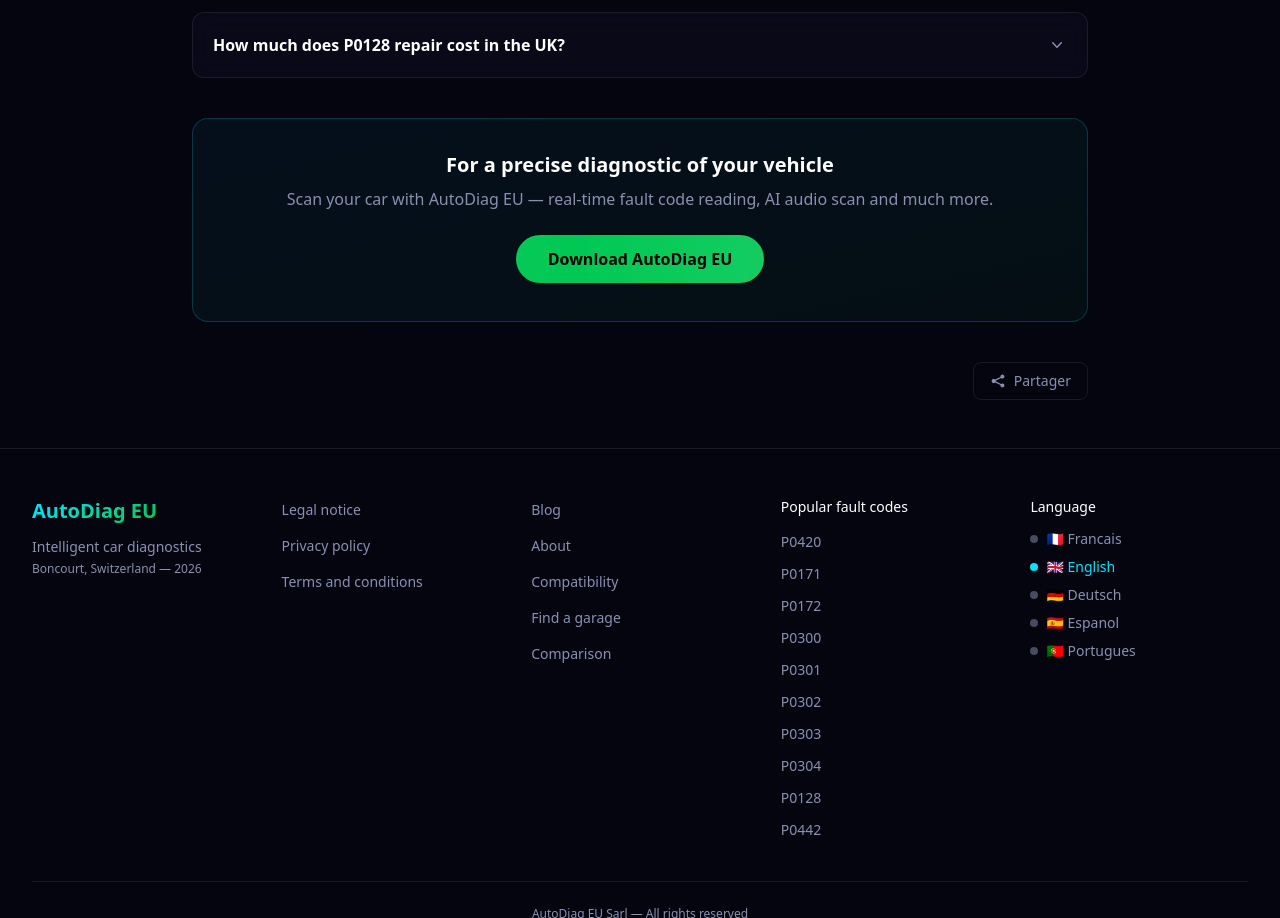
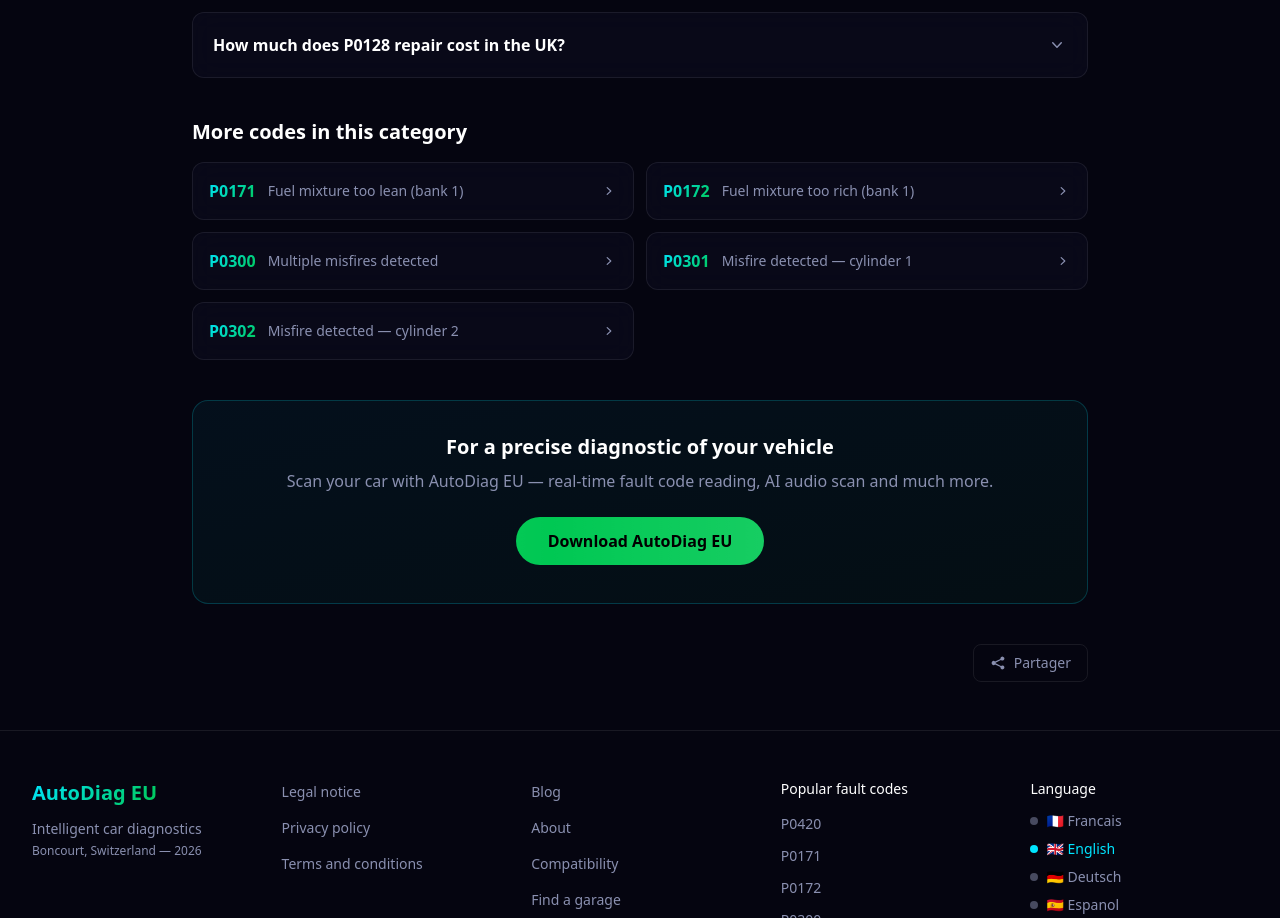
Before and after one commit to autodiag-eu-org/autodiag-eu-site, a Next.js app: page /en/codes/p0128 in a window 1280 px wide. Shown: the part 2361-3279 px from the top of the page. Built offline with nearby package versions, Linux system fonts and the light colour scheme; no server answers.

Commit message:
feat(seo): add related DTC codes section for internal linking

```diff
--- a/app/[locale]/codes/[code]/page.tsx
+++ b/app/[locale]/codes/[code]/page.tsx
@@ -1,6 +1,11 @@
 import type { Metadata } from "next";
 import { notFound } from "next/navigation";
-import { getAllCodes, getDTCByCode, getRelatedDTCs } from "@/lib/dtc";
+import {
+  getAllCodes,
+  getDTCByCode,
+  getRelatedDTCs,
+  getSameCategoryDTCs,
+} from "@/lib/dtc";
 import { generateDTCMetadata } from "@/lib/seo";
 import { locales } from "@/lib/i18n";
 import { getTranslations } from "next-intl/server";
@@ -62,6 +67,7 @@
   }
 
   const relatedDTCs = getRelatedDTCs(dtc.code);
+  const sameCategoryDTCs = getSameCategoryDTCs(dtc.code, 5);
   const t = await getTranslations({ locale, namespace: "codes" });
   const lang = dtcLang(locale);
   const faqData = dtc.faq[lang] ?? dtc.faq.fr;
@@ -89,7 +95,12 @@
     <div className="mx-auto max-w-7xl px-4 py-12 sm:px-6 lg:px-8">
       <Breadcrumbs items={breadcrumbItems} />
       <SchemaMarkup type="FAQPage" data={faqSchema} />
-      <DTCDetail dtc={dtc} relatedDTCs={relatedDTCs} locale={locale} />
+      <DTCDetail
+        dtc={dtc}
+        relatedDTCs={relatedDTCs}
+        sameCategoryDTCs={sameCategoryDTCs}
+        locale={locale}
+      />
     </div>
   );
 }
--- a/components/codes/DTCDetail.tsx
+++ b/components/codes/DTCDetail.tsx
@@ -15,6 +15,7 @@
 interface DTCDetailProps {
   dtc: DTCCode;
   relatedDTCs: DTCCode[];
+  sameCategoryDTCs?: DTCCode[];
   locale?: string;
 }
 
@@ -45,7 +46,12 @@
   );
 }
 
-export default function DTCDetail({ dtc, relatedDTCs, locale = "fr" }: DTCDetailProps) {
+export default function DTCDetail({
+  dtc,
+  relatedDTCs,
+  sameCategoryDTCs = [],
+  locale = "fr",
+}: DTCDetailProps) {
   const t = useTranslations('dtcDetail');
   const isEN = locale === "en";
   const countries = isEN ? COUNTRY_KEYS_EN : COUNTRY_KEYS;
@@ -370,6 +376,41 @@
         </section>
       )}
 
+      {/* Same-category codes (internal linking for SEO) */}
+      {sameCategoryDTCs.length > 0 && (
+        <section className="mb-10">
+          <h3 className="mb-4 text-xl font-bold">
+            {t('sameCategoryTitle')}
+          </h3>
+          <div className="grid gap-3 sm:grid-cols-2">
+            {sameCategoryDTCs.map((entry) => (
+              <Link
+                key={entry.code}
+                href={`/${locale}/codes/${entry.code.toLowerCase()}`}
+                className="group flex items-center gap-3 rounded-xl border border-border bg-glass p-4 backdrop-blur-md transition-all hover:border-cyan/30 hover:bg-cyan/5"
+              >
+                <span className="font-bold text-gradient">{entry.code}</span>
+                <span className="flex-1 text-sm text-secondary group-hover:text-white">
+                  {getLocalised(entry.name, locale)}
+                </span>
+                <svg
+                  className="h-4 w-4 shrink-0 text-secondary transition-colors group-hover:text-cyan"
+                  viewBox="0 0 20 20"
+                  fill="currentColor"
+                  aria-hidden="true"
+                >
+                  <path
+                    fillRule="evenodd"
+                    d="M7.21 14.77a.75.75 0 01.02-1.06L11.168 10 7.23 6.29a.75.75 0 111.04-1.08l4.5 4.25a.75.75 0 010 1.08l-4.5 4.25a.75.75 0 01-1.06-.02z"
+                    clipRule="evenodd"
+                  />
+                </svg>
+              </Link>
+            ))}
+          </div>
+        </section>
+      )}
+
       {/* CTA */}
       <section className="mb-10">
         <div className="rounded-2xl border border-cyan/20 bg-gradient-to-br from-cyan/5 to-green/5 p-8 text-center">
--- a/i18n/de.json
+++ b/i18n/de.json
@@ -678,6 +678,7 @@
     "compatibilityTitle": "Pruefen Sie die Kompatibilitaet Ihres Fahrzeugs",
     "compatibilityResult": "Ihr {brand} {model} ist mit AutoDiag EU kompatibel. Das Protokoll {protocol} unterstuetzt das Auslesen des Codes {code} und {pidsSupported} Echtzeit-PIDs.",
     "relatedTitle": "Verwandte Codes",
+    "sameCategoryTitle": "Weitere Codes in dieser Kategorie",
     "faqTitle": "Haeufig gestellte Fragen",
     "ctaTitle": "Fuer eine praezise Diagnose Ihres Fahrzeugs",
     "ctaDescription": "Scannen Sie Ihr Auto mit AutoDiag EU — Fehlerspeicher in Echtzeit auslesen, KI-Klangdiagnose und vieles mehr.",
--- a/i18n/en.json
+++ b/i18n/en.json
@@ -680,6 +680,7 @@
     "compatibilityTitle": "Check your vehicle's compatibility",
     "compatibilityResult": "Your {brand} {model} is compatible with AutoDiag EU. The {protocol} protocol supports reading code {code} and {pidsSupported} real-time PIDs.",
     "relatedTitle": "Related codes",
+    "sameCategoryTitle": "More codes in this category",
     "faqTitle": "Frequently asked questions",
     "ctaTitle": "For a precise diagnostic of your vehicle",
     "ctaDescription": "Scan your car with AutoDiag EU — real-time fault code reading, AI audio scan and much more.",
--- a/i18n/es.json
+++ b/i18n/es.json
@@ -678,6 +678,7 @@
     "compatibilityTitle": "Comprueba la compatibilidad de tu vehiculo",
     "compatibilityResult": "Tu {brand} {model} es compatible con AutoDiag EU. El protocolo {protocol} permite la lectura del codigo {code} y {pidsSupported} PIDs en tiempo real.",
     "relatedTitle": "Codigos relacionados",
+    "sameCategoryTitle": "Mas codigos de esta categoria",
     "faqTitle": "Preguntas frecuentes",
     "ctaTitle": "Para un diagnostico preciso de tu vehiculo",
     "ctaDescription": "Escanea tu coche con AutoDiag EU — lectura de codigos de averia en tiempo real, diagnostico por sonido con IA y mucho mas.",
--- a/i18n/fr.json
+++ b/i18n/fr.json
@@ -678,6 +678,7 @@
     "compatibilityTitle": "Verifier la compatibilite de votre vehicule",
     "compatibilityResult": "Votre {brand} {model} est compatible avec AutoDiag EU. Le protocole {protocol} permet la lecture du code {code} et {pidsSupported} PIDs en temps reel.",
     "relatedTitle": "Codes associes",
+    "sameCategoryTitle": "Plus de codes dans cette categorie",
     "faqTitle": "Questions frequentes",
     "ctaTitle": "Pour un diagnostic precis de votre vehicule",
     "ctaDescription": "Scannez votre voiture avec AutoDiag EU — lecture des codes DTC en temps reel, scan audio IA et bien plus encore.",
--- a/i18n/pt.json
+++ b/i18n/pt.json
@@ -678,6 +678,7 @@
     "compatibilityTitle": "Verifique a compatibilidade do seu veiculo",
     "compatibilityResult": "O seu {brand} {model} e compativel com AutoDiag EU. O protocolo {protocol} suporta a leitura do codigo {code} e {pidsSupported} PIDs em tempo real.",
     "relatedTitle": "Codigos relacionados",
+    "sameCategoryTitle": "Mais codigos nesta categoria",
     "faqTitle": "Perguntas frequentes",
     "ctaTitle": "Para um diagnostico preciso do seu veiculo",
     "ctaDescription": "Analise o seu carro com AutoDiag EU — leitura de codigos de erro em tempo real, diagnostico por som com IA e muito mais.",
--- a/lib/dtc.ts
+++ b/lib/dtc.ts
@@ -155,6 +155,28 @@
 }
 
 /**
+ * Get other DTC entries from the same category, excluding the code itself
+ * and any already-curated related codes to avoid duplication on the page.
+ */
+export function getSameCategoryDTCs(code: string, limit = 5): DTCCode[] {
+  const dtc = getDTCByCode(code);
+  if (!dtc) return [];
+
+  const excluded = new Set<string>([
+    dtc.code.toUpperCase(),
+    ...dtc.relatedCodes.map((c) => c.toUpperCase()),
+  ]);
+
+  return dtcCodes
+    .filter(
+      (entry) =>
+        entry.category.toLowerCase() === dtc.category.toLowerCase() &&
+        !excluded.has(entry.code.toUpperCase())
+    )
+    .slice(0, limit);
+}
+
+/**
  * Helper to get localised text from a multilingual field.
  * Falls back: requested locale → EN → FR.
  */
```
